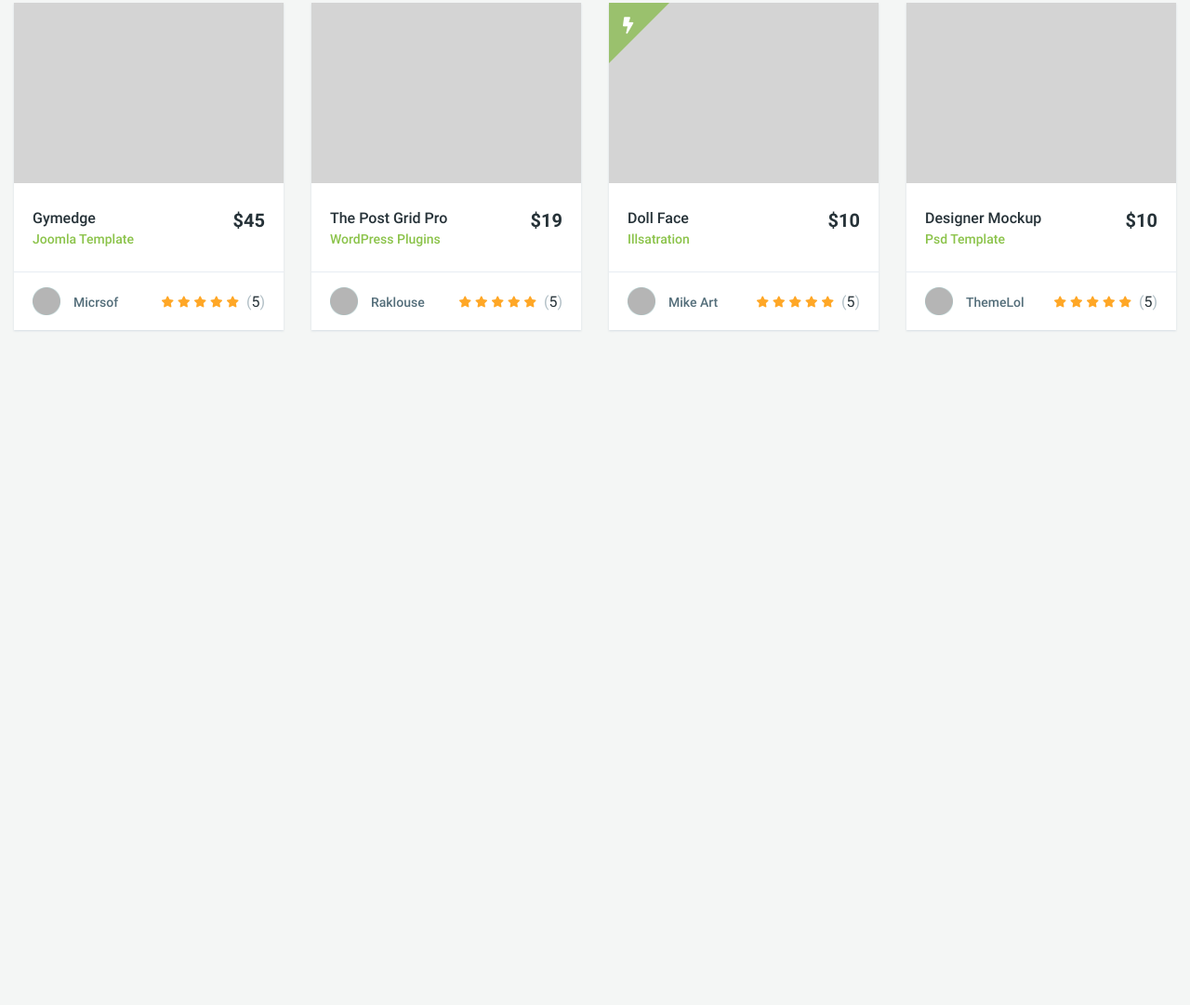
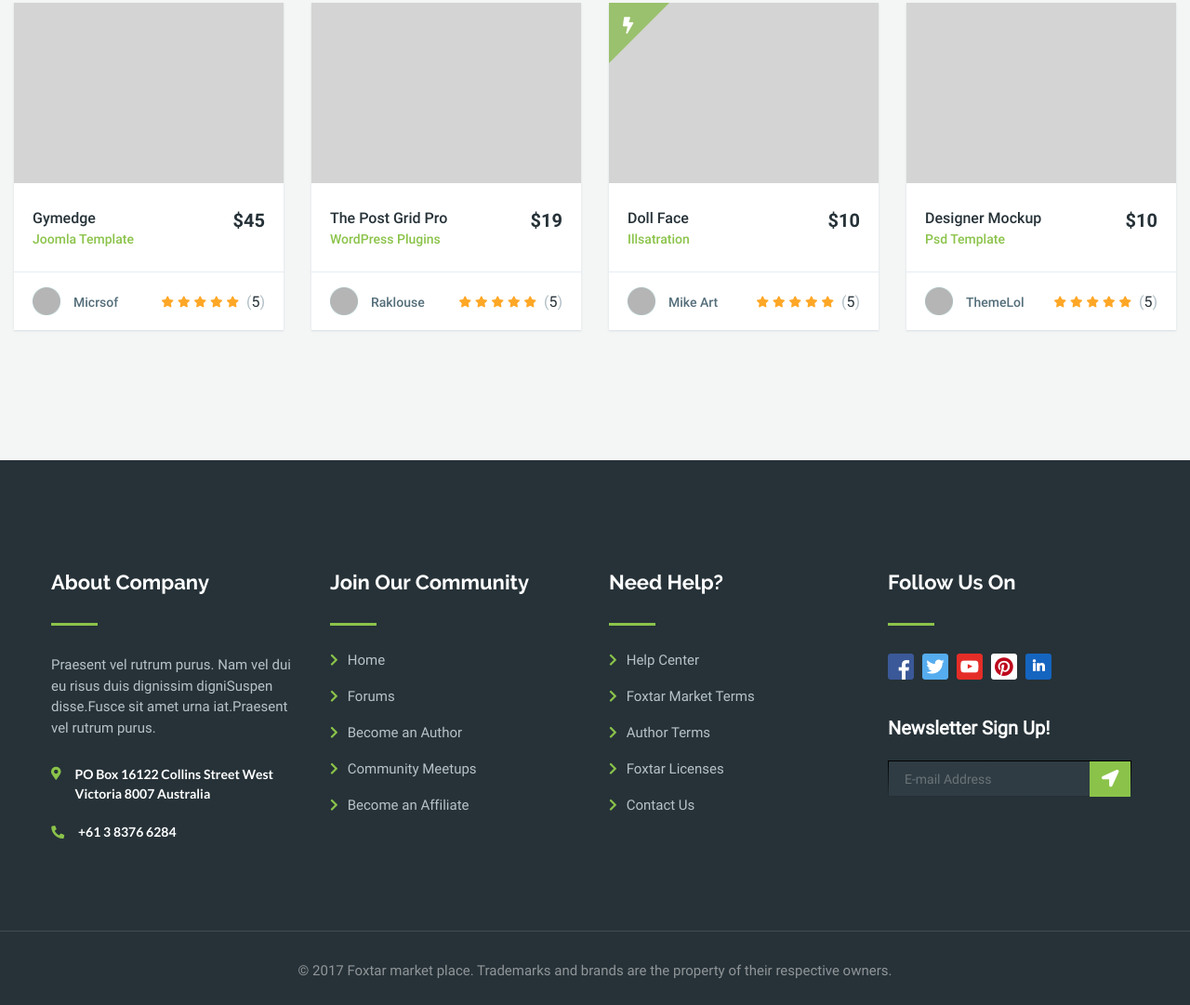
Before and after one commit to Olga-Grichanovskaya/project-STORE, a website: page app/index.html in a window 1280 px wide. Shown: the part 1416-2497 px from the top of the page at 93% size. Before the commit the page ends 1911 px from the top, so only its background shows below. Drawn offline with nearby package versions, Linux system fonts and the light colour scheme.

Commit message:
add Footer and style into main page

```diff
--- a/app/index.html
+++ b/app/index.html
@@ -11,6 +11,8 @@
 	<link rel="stylesheet" href="css/bootstrap-reboot.css">
 	<!-- Bootstrap grid -->
 	<link rel="stylesheet" href="css/bootstrap-grid.css">
+	<!-- Sprite style -->
+	<link rel="stylesheet" href="css/sprite.css">
 	<!-- Custom style -->
 	<link rel="stylesheet" href="css/style.css">
 </head>
@@ -872,6 +874,94 @@
 		<!-- /.content-wrapper all-items-wrap -->
 	</main>
 	<!-- /#main -->
+
+	<footer id="footer" class="bg-dark-blue">
+		<div class="container">
+			<div class="row">
+				<div class="col-3">
+					<h4 class="footer-title">About Company</h4>
+					<p class="footer-text">Praesent vel rutrum purus. Nam vel dui eu risus duis dignissim digniSuspen disse.Fusce sit amet urna iat.Praesent vel rutrum purus.</p>
+					<div class="address d-flex">
+						<i class="fas fa-map-marker-alt mb-auto"></i>
+						<p>PO Box 16122 Collins Street West<br>
+							Victoria 8007 Australia</p>
+					</div>
+					<div class="tel">
+						<i class="fas fa-phone"></i><span>+61 3 8376 6284</span>
+					</div>
+				</div>
+				<!-- /.col-3 -->
+				<div class="col-3">
+					<h4 class="footer-title">Join Our Community</h4>
+					<ul class="default-chevron-list">
+						<li>
+							<i class="fas fa-chevron-right"></i><a href="#">Home</a>
+						</li>
+						<li>
+							<i class="fas fa-chevron-right"></i><a href="#">Forums</a>
+						</li>
+						<li>
+							<i class="fas fa-chevron-right"></i><a href="#">Become an Author</a>
+						</li>
+						<li>
+							<i class="fas fa-chevron-right"></i><a href="#">Community Meetups</a>
+						</li>
+						<li>
+							<i class="fas fa-chevron-right"></i><a href="#">Become an Affiliate</a>
+						</li>
+					</ul>
+					<!-- /.default-chevron-list -->
+				</div>
+				<!-- /.col-3 -->
+				<div class="col-3">
+					<h4 class="footer-title">Need Help?</h4>
+					<ul class="default-chevron-list">
+						<li>
+							<i class="fas fa-chevron-right"></i><a href="#">Help Center</a>
+						</li>
+						<li>
+							<i class="fas fa-chevron-right"></i><a href="#">Foxtar Market Terms</a>
+						</li>
+						<li>
+							<i class="fas fa-chevron-right"></i><a href="#">Author Terms</a>
+						</li>
+						<li>
+							<i class="fas fa-chevron-right"></i><a href="#">Foxtar Licenses</a>
+						</li>
+						<li>
+							<i class="fas fa-chevron-right"></i><a href="#">Contact Us</a>
+						</li>
+					</ul>
+					<!-- /.default-chevron-list -->
+				</div>
+				<!-- /.col-3 -->
+				<div class="col-3">
+					<h4 class="footer-title">Follow Us On</h4>
+					<nav class="footer-social-nav">
+						<a href="#" class="icon icon-fb-ic"></a>
+						<a href="#" class="icon icon-twitter-ic"></a>
+						<a href="#" class="icon icon-youtube-ic"></a>
+						<a href="#" class="icon icon-pinterest-ic"></a>
+						<a href="#" class="icon icon-linkedin-ic"></a>
+					</nav>
+					<h5 class="subscribe-title">Newsletter Sign Up!</h5>
+					<div class="subscribe-form-wrapper">
+						<form class="d-flex">
+							<input type="email" name="email" id="email" placeholder="E-mail Address">
+							<button type="submit"><i class="fas fa-location-arrow"></i></button>
+						</form>
+					</div>
+				</div>
+				<!-- /.col-3 -->
+			</div>
+			<!-- /.row -->
+		</div>
+		<!-- .container -->
+		<div class="container-fluid copyright text-center">
+			<span>© 2017 Foxtar market place. Trademarks and brands are the property of their respective owners.</span>
+		</div>
+	</footer>
+	<!-- /#footer -->
 	<!-- Scripts -->
 	<!-- Jquery -->
 	<script
```
Also changed, not shown: app/product-details.html (+1 -3 lines).
